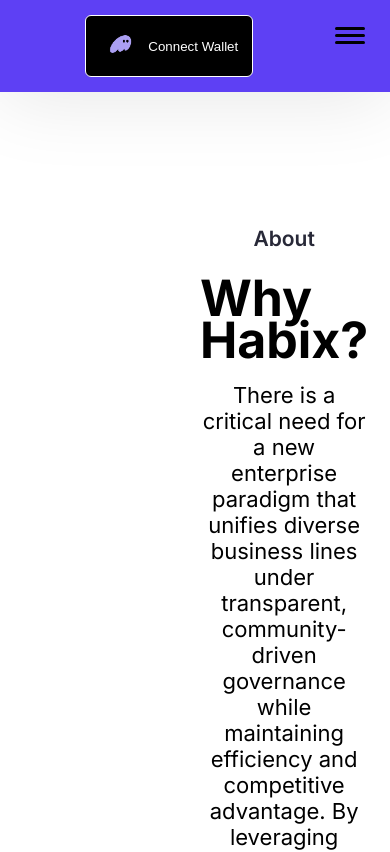
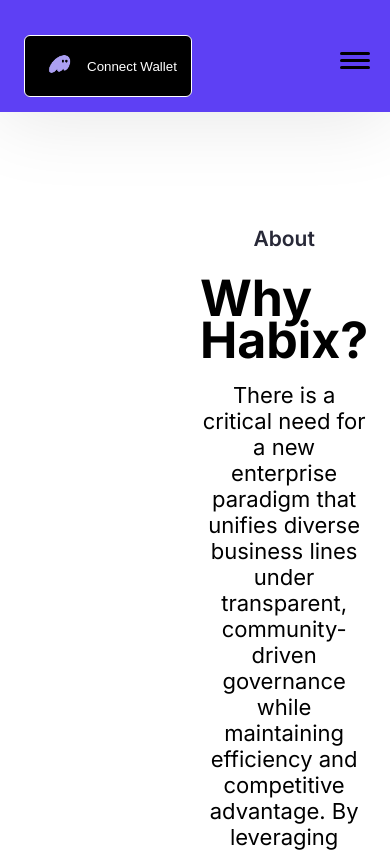
Before and after one commit to SteveTambo/HabixWeb, a React (Create React App) app in the folder client/: page /about in a window 390 px wide. Shown: the top 852 px of the page. Built offline with nearby package versions, Linux system fonts and the light colour scheme.

Commit message:
css fixes

```diff
--- a/client/src/Pages/Home/Navbar/navbar.css
+++ b/client/src/Pages/Home/Navbar/navbar.css
@@ -117,3 +117,55 @@
 .whitepaper-link:active {
   text-decoration: none;
 }
+/* ===============================
+   MOBILE NAV FIX
+=============================== */
+
+@media (max-width: 768px) {
+  .navbar {
+    padding: 15px 24px;
+  }
+
+  /* stack navbar items vertically */
+  .navbar--items {
+    position: absolute;
+    top: 80px;
+    left: 0;
+    width: 100%;
+
+    background: var(--purple, #5e40f4);
+
+    display: none;
+    flex-direction: column;
+    align-items: center;
+
+    padding: 20px 0;
+
+    z-index: 998;
+  }
+
+  /* when menu opens */
+  .navbar--items.active {
+    display: flex;
+  }
+
+  .navbar--items ul {
+    flex-direction: column;
+    gap: 20px;
+  }
+
+  /* move wallet button INTO dropdown flow */
+  .wallet-connect-btn {
+    margin-top: 20px;
+  }
+}
+/* ===============================
+   HAMBURGER / CLOSE BUTTON FIX
+=============================== */
+
+.nav__hamburger {
+  position: absolute;
+  top: 50px;
+  right: 20px;
+  z-index: 1001; /* higher than menu */
+}
```
